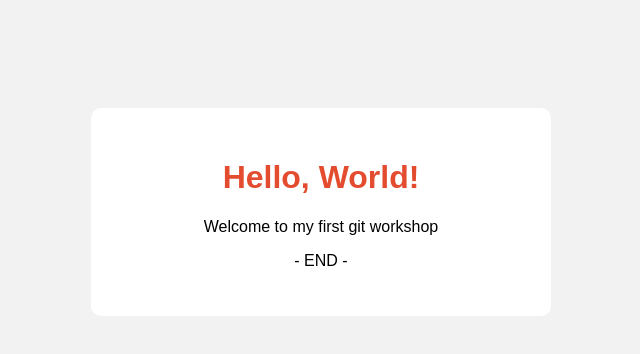
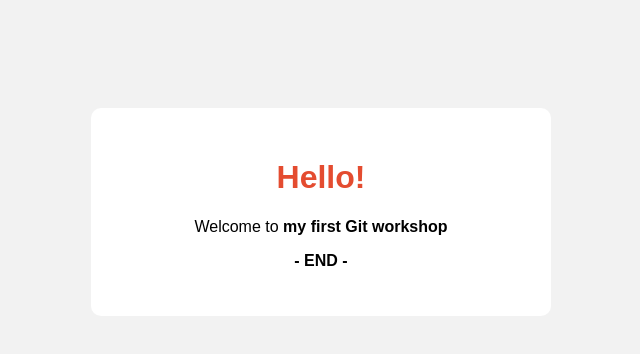
Before and after one commit to studentkedr/gitWorkshop, a plain HTML site: page index.html in a window 1280 px wide. Shown: the whole page, without its empty margins (319-959 px from the left). Drawn offline with Linux system fonts and the light colour scheme.

Commit message:
Add new changes

```diff
--- a/index.html
+++ b/index.html
@@ -31,11 +31,11 @@
 <body>
 
     <div class="box">
-        <h1>Hello, World!</h1>
+        <h1>Hello!</h1>
 
-        <p>Welcome to my first git workshop</p>
+        <p>Welcome to <strong>my first Git workshop</strong></p>
 
-        <p>- END -</p>
+        <p><strong>- END -</strong></p>
     </div>
 
 </body>
```
